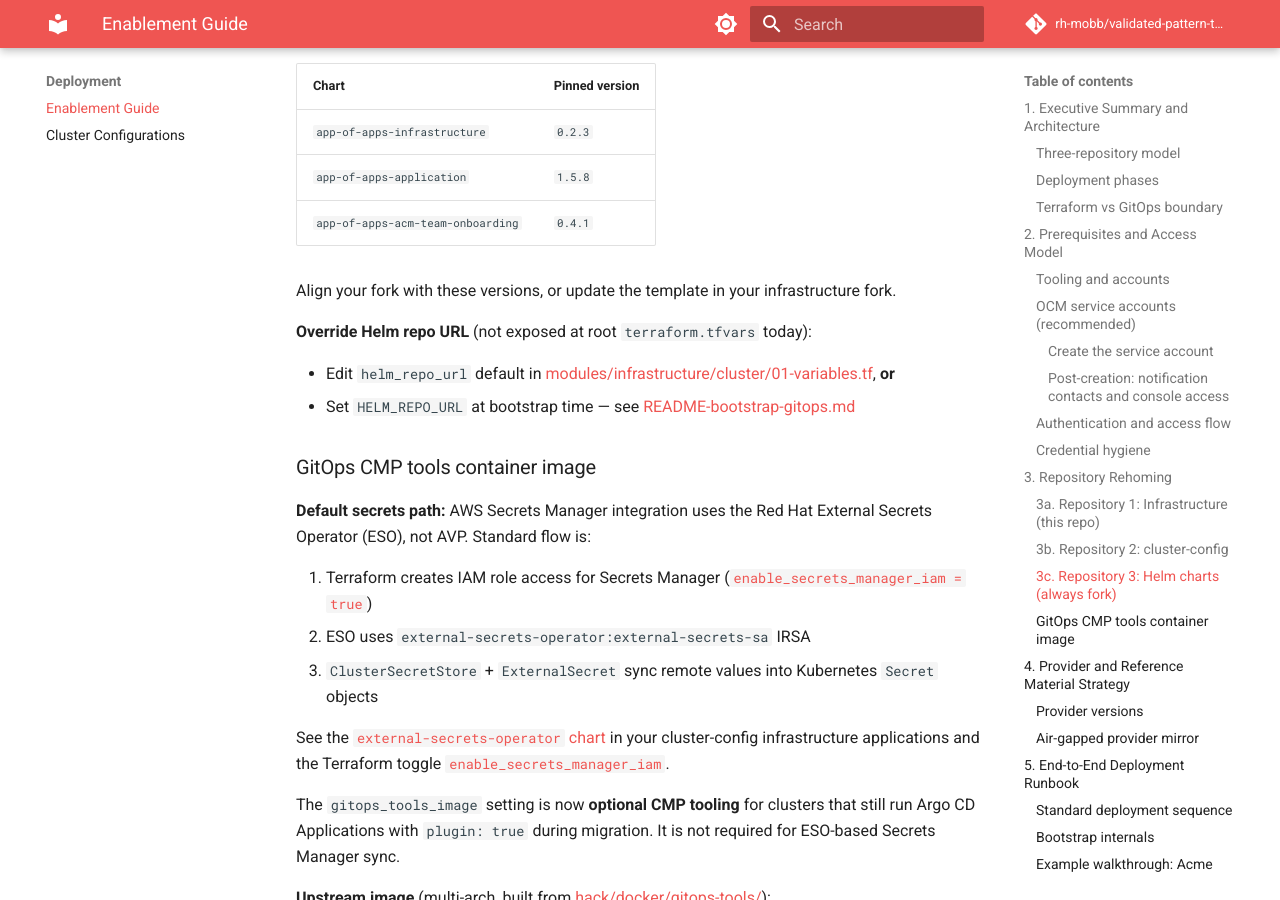
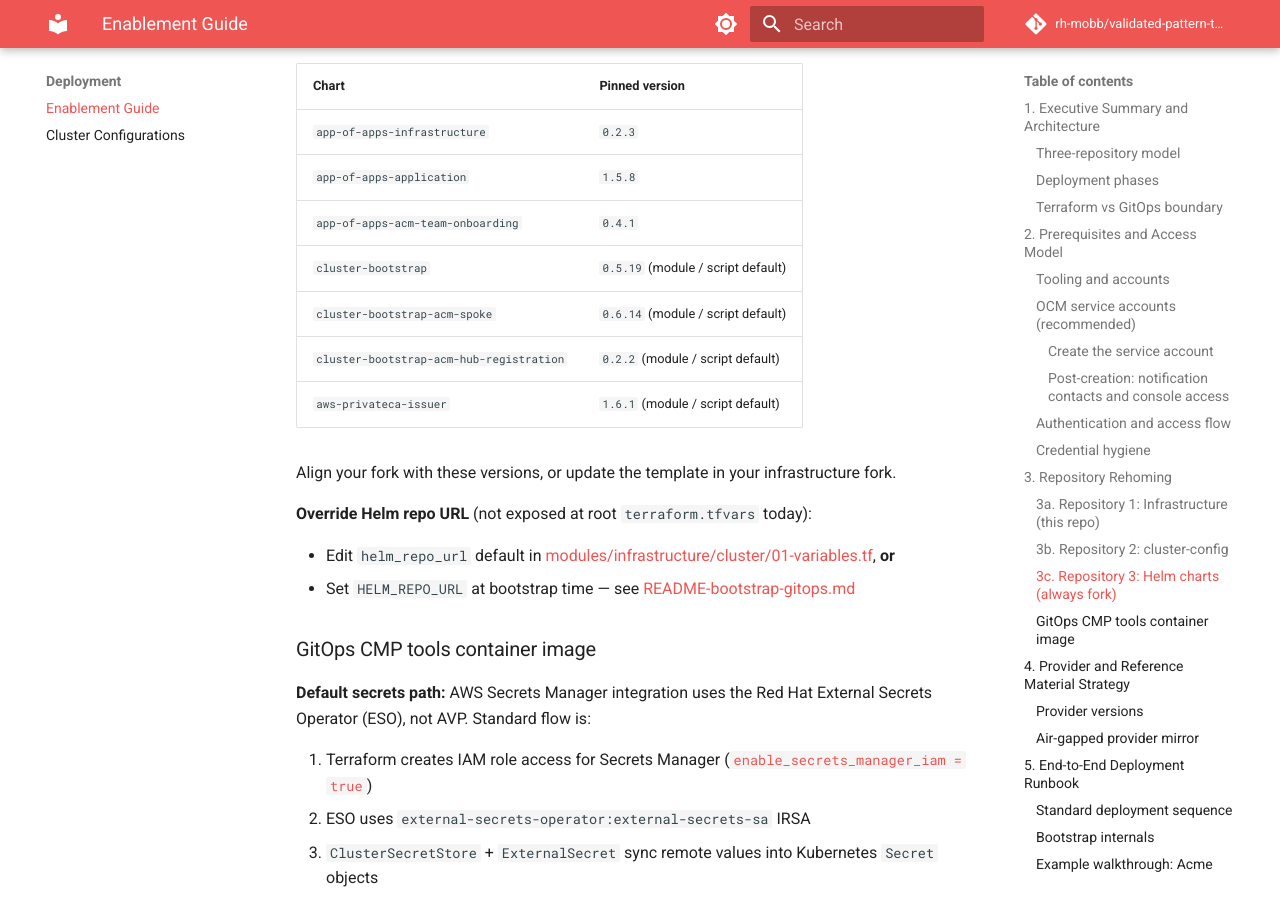
Before and after one commit to rh-mobb/validated-pattern-terraform-rosa, an MkDocs documentation site: the page built from docs/deployment/enablement.md, in a window 1280 px wide and 900 px high, scrolled down 10969 px. Built offline with MkDocs 1.6.1 and Material for MkDocs 9.7.7, drawn with Linux system fonts in a browser that asks for light colours; comment, search, counter and statistics services are not loaded; some of the changed text lies outside the part shown.

Commit message:
feat(#43): finish AVP→ESO cutover wiring and chart pins
Expose root acm_mode, bump hub-registration/AWSPCA pins to latest,
document example HEAD revision pins, and ignore ACM import scratch files.
Also correct zero_egress on public ACM recipes.

Co-authored-by: Cursor <cursoragent@cursor.com>

```diff
--- a/docs/deployment/enablement.md
+++ b/docs/deployment/enablement.md
@@ -350,6 +350,10 @@ flowchart LR
 | `app-of-apps-infrastructure` | `0.2.3` |
 | `app-of-apps-application` | `1.5.8` |
 | `app-of-apps-acm-team-onboarding` | `0.4.1` |
+| `cluster-bootstrap` | `0.5.19` (module / script default) |
+| `cluster-bootstrap-acm-spoke` | `0.6.14` (module / script default) |
+| `cluster-bootstrap-acm-hub-registration` | `0.2.2` (module / script default) |
+| `aws-privateca-issuer` | `1.6.1` (module / script default) |
 
 Align your fork with these versions, or update the template in your infrastructure fork.
 
@@ -925,6 +929,8 @@ These improvements are documented as future work:
 | `helm_repo_url` | `https://rh-mobb.github.io/validated-pattern-helm-charts/` | Your published Helm repo |
 | `helm_chart_version` | `0.5.19` | `cluster-bootstrap` chart version |
 | `helm_chart_acm_spoke_version` | `0.6.14` | `cluster-bootstrap-acm-spoke` chart version |
+| `helm_chart_acm_hub_registration_version` | `0.2.2` | `cluster-bootstrap-acm-hub-registration` chart version |
+| `helm_chart_awspca_version` | `1.6.1` | `aws-privateca-issuer` chart version |
 | `gitops_tools_image` | `ghcr.io/rh-mobb/validated-pattern-terraform-rosa/gitops-tools:latest` | Optional CMP repo-server sidecar tooling image (used when `plugin: true`); re-host for egress-zero or registry policy — see [§3c](#gitops-cmp-tools-container-image) |
 | `gitops_csv` | `openshift-gitops-operator.v1.19.2` | GitOps operator CSV |
 | `hub_credentials_secret_name` | `""` | Hub secret for spoke mode |
```
Also changed, not shown: CHANGELOG.md (+5 -1 lines), scripts/cluster/README-bootstrap-gitops.md (+3 -1 lines), 10 other files.
